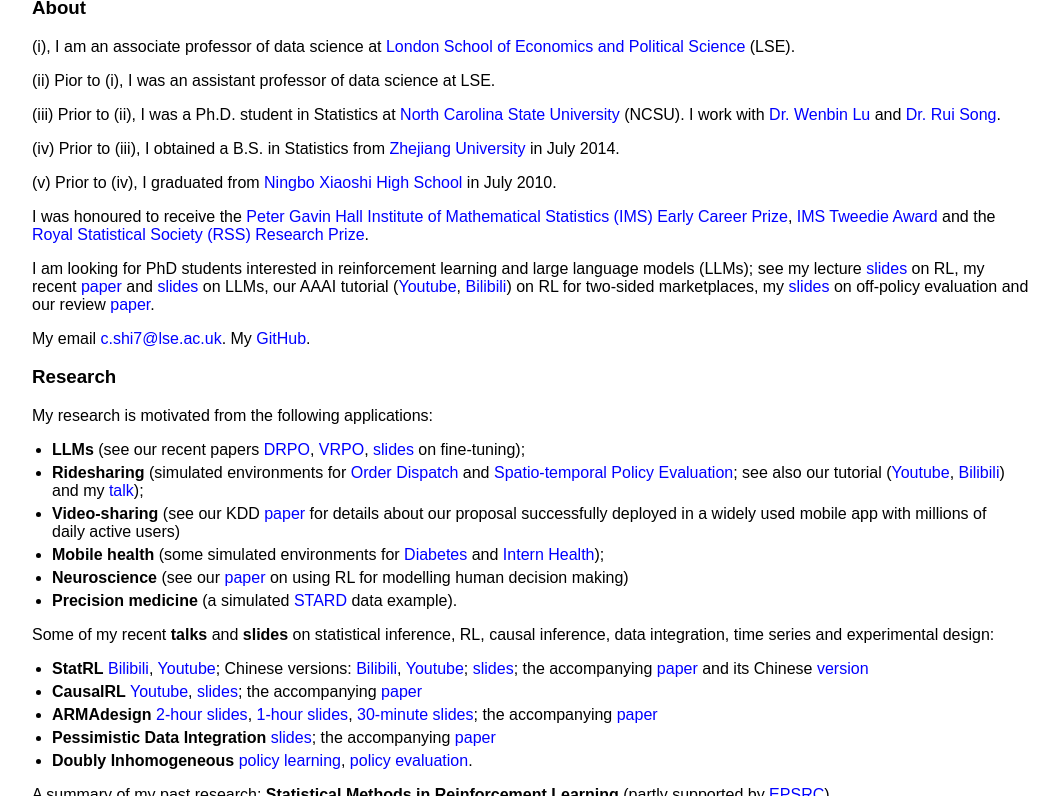
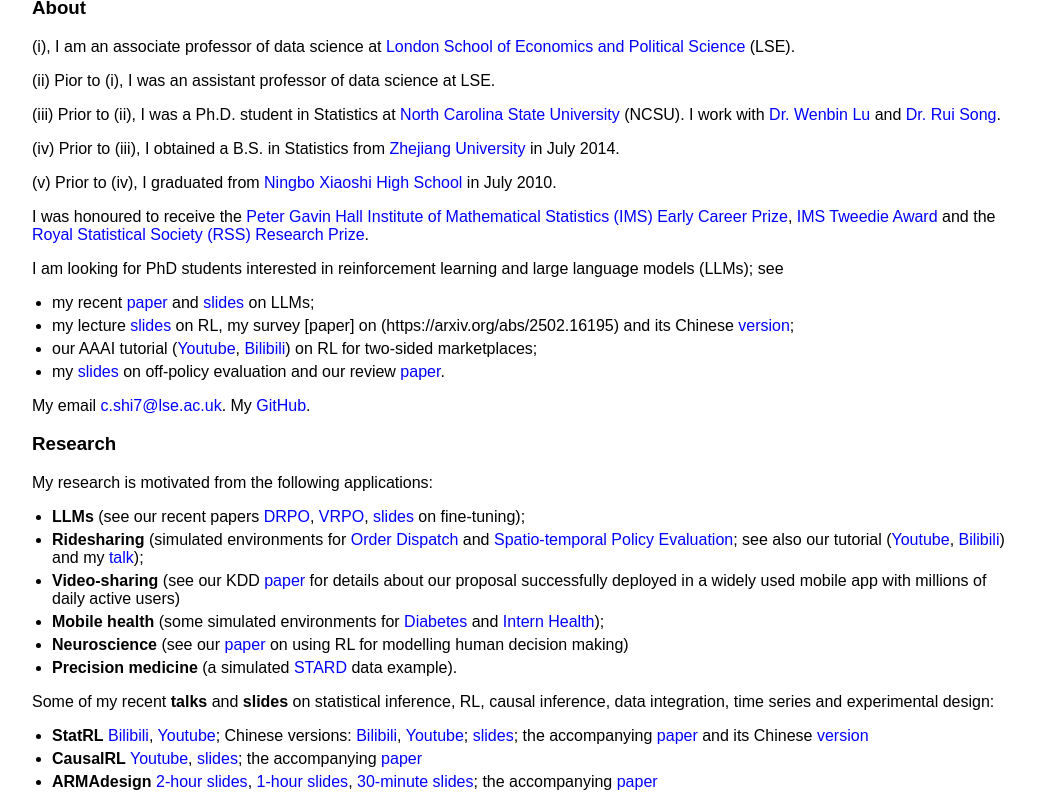
Before and after one commit to callmespring/callmespring.github.io, a Jekyll site: the page built from index.md, in a window 1280 px wide and 900 px high, scrolled down 870 px, cut to the strip 0-796 px from the top of the window. Shown: the whole strip, without its empty margins (108-1167 px from the left). Built offline with Jekyll 4.4.1, drawn with Linux system fonts in a browser that asks for light colours.

Commit message:
Update index.md

```diff
--- a/index.md
+++ b/index.md
@@ -22,8 +22,13 @@
 
 I was honoured to receive the [Peter Gavin Hall Institute of Mathematical Statistics (IMS) Early Career Prize](https://imstat.org/ims-awards/peter-gavin-hall-ims-early-career-prize/), [IMS Tweedie Award](https://imstat.org/2024/03/05/chengchun-shi-receives-2024-ims-tweedie-new-researcher-award/) and the [Royal Statistical Society (RSS) Research Prize](https://rss.org.uk/news-publication/news-publications/2021/general-news/announcing-our-honours-recipients-for-2021/).
 
-I am looking for PhD students interested in reinforcement learning and large language models (LLMs); see my lecture [slides](https://github.com/callmespring/RL-short-course) on RL, my recent [paper](https://arxiv.org/pdf/2506.01183) and [slides](https://callmespring.github.io/slides/DRPO.pdf) on LLMs, our AAAI tutorial ([Youtube](https://www.youtube.com/watch?v=LwShOYaRFqM&list=PLA_E7IjY9cw4aC4T8pnV3vl9wSA1461KV), [Bilibili](https://www.bilibili.com/video/BV1ZS9NYpEHg/?spm_id_from=333.788.recommend_more_video.-1&vd_source=0ff25cf8645aa63231bec2428b94bf6f
-)) on RL for two-sided marketplaces, my [slides](https://github.com/callmespring/RL-short-course/blob/main/Lecture%205/OPEslides.pdf) on off-policy evaluation and our review [paper](https://arxiv.org/pdf/2212.06355.pdf).
+I am looking for PhD students interested in reinforcement learning and large language models (LLMs); see
+
+* my recent [paper](https://arxiv.org/pdf/2506.01183) and [slides](https://callmespring.github.io/slides/DRPO.pdf) on LLMs;
+* my lecture [slides](https://github.com/callmespring/RL-short-course) on RL, my survey [paper] on (https://arxiv.org/abs/2502.16195) and its Chinese [version](https://mp.weixin.qq.com/s/_uPxaxhYuG0D4AiillMJug);
+* our AAAI tutorial ([Youtube](https://www.youtube.com/watch?v=LwShOYaRFqM&list=PLA_E7IjY9cw4aC4T8pnV3vl9wSA1461KV), [Bilibili](https://www.bilibili.com/video/BV1ZS9NYpEHg/?spm_id_from=333.788.recommend_more_video.-1&vd_source=0ff25cf8645aa63231bec2428b94bf6f
+)) on RL for two-sided marketplaces;
+* my [slides](https://github.com/callmespring/RL-short-course/blob/main/Lecture%205/OPEslides.pdf) on off-policy evaluation and our review [paper](https://arxiv.org/pdf/2212.06355.pdf).
 
 My email <c.shi7@lse.ac.uk>. My [GitHub](https://github.com/callmespring).
 
```
